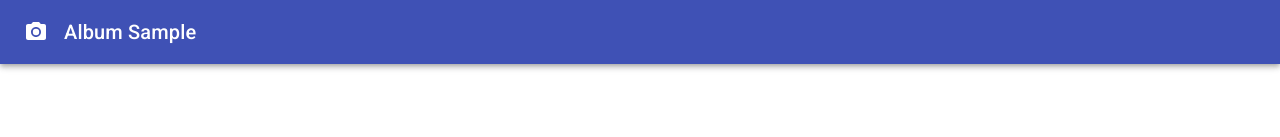
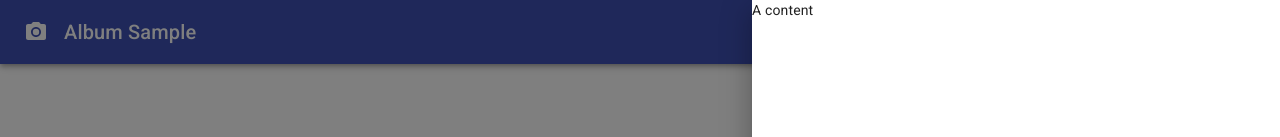
Before and after one commit to sis-labs/lex-sample-custom-webchat, a React (Create React App) app: page / in a window 1280 px wide. Both pictures are taken after a click on the button 1224 px from the left and 760 px from the top of the page. Shown: the top 137 px of the page. Built offline with nearby package versions, Linux system fonts and the light colour scheme.

Commit message:
wip: setup the drawer
Signed-off-by: ollie314 <mehdi.lefebvre@gmail.com>

```diff
--- a/src/App.js
+++ b/src/App.js
@@ -7,6 +7,7 @@ import Banner from './Banner';
 import CardList from './CardList';
 import BlogFooter from './BlogFooter';
 import BotButton from './BotButton';
+import BotDrawer from './BotDrawer';
 
 import { useStyles } from './style';
 
@@ -23,6 +24,7 @@ function App() {
       {/* Footer */}
       <BlogFooter classes={classes} />
       <BotButton classes={classes} />
+      <BotDrawer classes={classes} />
     </React.Fragment>
   );
 }
--- /dev/null
+++ b/src/BotDrawer.js
@@ -0,0 +1,24 @@
+import React from 'react';
+
+import Drawer from '@material-ui/core/Drawer';
+
+import { hideBot } from './actions';
+import { useMessagingContext } from './MessagingContext';
+
+const BotDrawer = ({classes}) => {
+  const { dispatch, context: { botVisible } } = useMessagingContext();
+
+  const onDrawerClose = () => {
+    hideBot(dispatch);
+  };
+
+  return (
+    <Drawer anchor='right' open={botVisible} onClose={onDrawerClose} classes={{
+        paper: classes.botDrawer,
+    }}>
+      <div>A content</div>
+    </Drawer>
+  );
+};
+
+export default BotDrawer;
--- a/src/style.js
+++ b/src/style.js
@@ -32,6 +32,9 @@ export const useStyles = makeStyles((theme) => ({
     right: '2pc',
     bottom: '1pc',
   },
+  botDrawer: {
+    width: '33pc',
+  },
   footer: {
     backgroundColor: theme.palette.background.paper,
     padding: theme.spacing(6),
```
